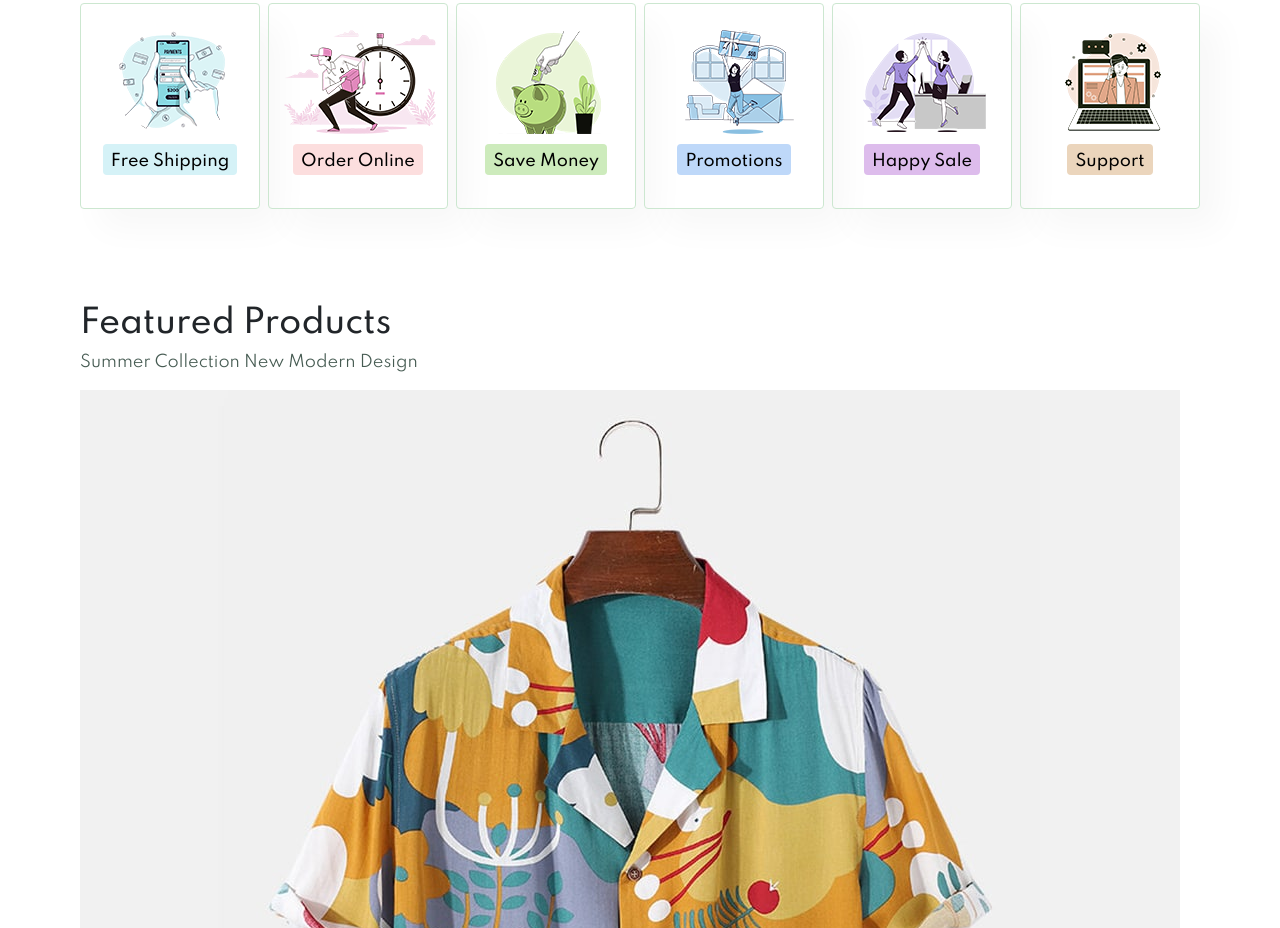
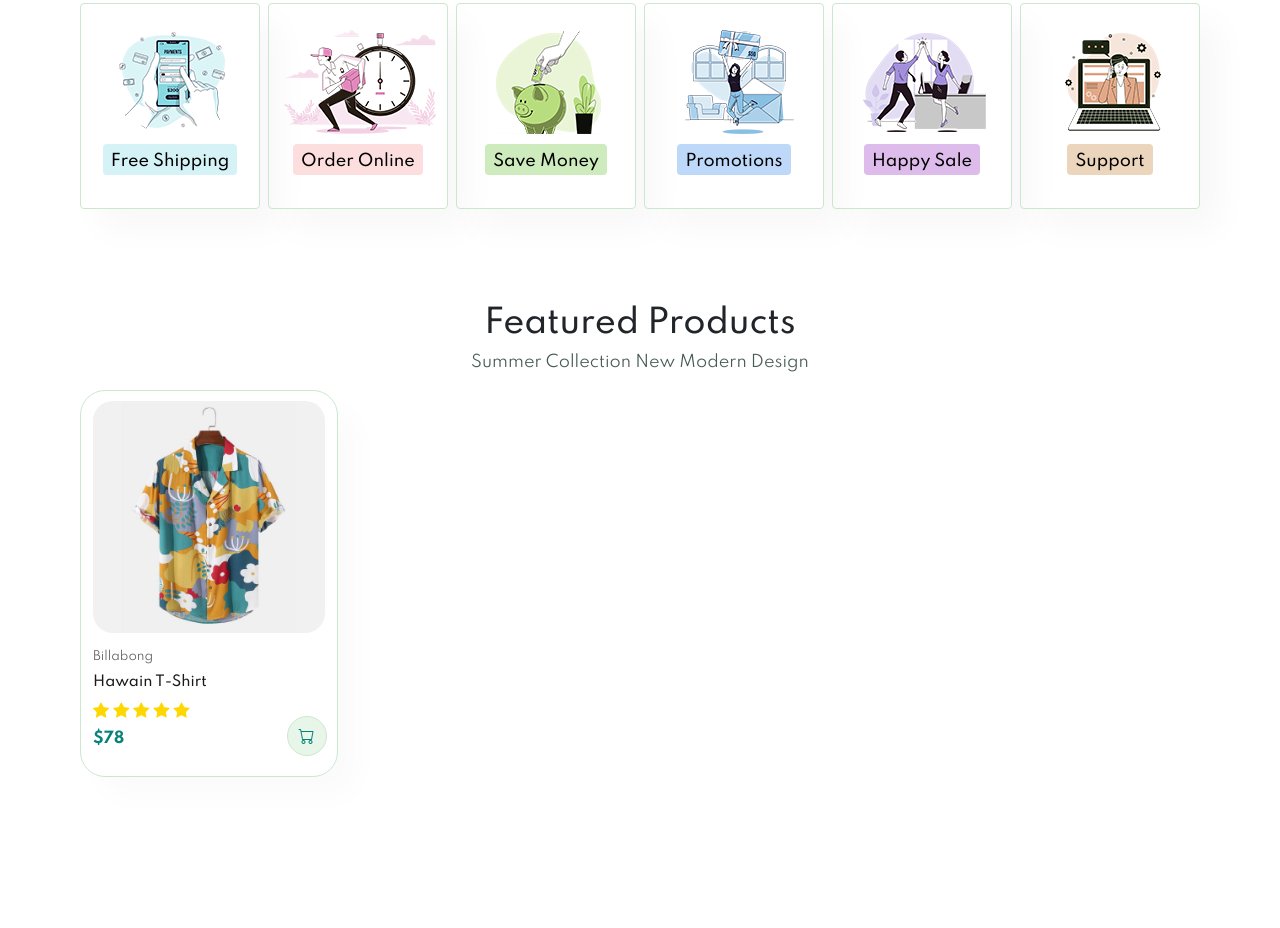
Before and after one commit to dotanGit/client-side-desgin, a plain HTML site: page index.html in a window 1280 px wide. Shown: the part 852-1780 px from the top of the page. After the commit the page ends 1684 px from the top, so only its background shows below. Drawn offline with nearby package versions, Linux system fonts and the light colour scheme.

Commit message:
add cart icon

```diff
--- a/index.html
+++ b/index.html
@@ -81,8 +81,8 @@
                         <i class="bi bi-star-fill"></i>
                     </div>
                     <h4>$78</h4>
-                    <a href="#"><i class="bi bi-cart"></i></a>
                 </div>
+                <a href="#"><i class="bi bi-cart"></i></a>
             </div>
         </div>
      </section>
--- a/style.css
+++ b/style.css
@@ -226,7 +226,69 @@ left: 2px;
 
 /* -------------------------------------- Products Feature ------------------------------ */
 
+#product1 {
+    text-align: center;
+}
 
+#product1 .pro {
+    width: 23%;
+    min-width: 250px;
+    padding: 10px 12px;
+    border: 1px solid #cce7d0;
+    border-radius: 25px;
+    cursor: pointer;
+    box-shadow: 20px 20px 30px rgba(0, 0, 0, 0.02);
+    margin: 15px 0;
+    transition: 0.2s ease;
+    position: relative;
+}
+
+#product1 .pro:hover {
+    box-shadow: 20px 20px 30px rgba(0, 0, 0, 0.06);
+}
+
+
+#product1 .pro img{
+    width: 100%;
+    border-radius: 20px;
+}
+
+#product1 .pro .des{
+    text-align: start;
+    padding: 10px 0;
+}
+
+#product1 .pro span{
+    color: #606063;
+    font-size: 12px;
+}
+
+#product1 .pro .des h5{
+    padding-top: 7px;
+    color: #1a1a1a;
+    font-size: 14px;
+}
+
+#product1 .pro .des h4{
+    padding-top: 7px;
+    font-size: 15px;
+    font-weight: 700;
+    color: #088178;
+}
+
+#product1 .pro .bi-cart{
+    width: 40px;
+    height: 40px;
+    line-height: 40px;
+    border-radius: 50px;
+    background-color: #e8f6ea;
+    font-weight: 500;
+    color: #088178;
+    border: 1px solid #cce7d0;
+    position: absolute;
+    bottom: 20px;
+    right: 10px;
+}
 
 .bi-star-fill {
     color: gold;
```
